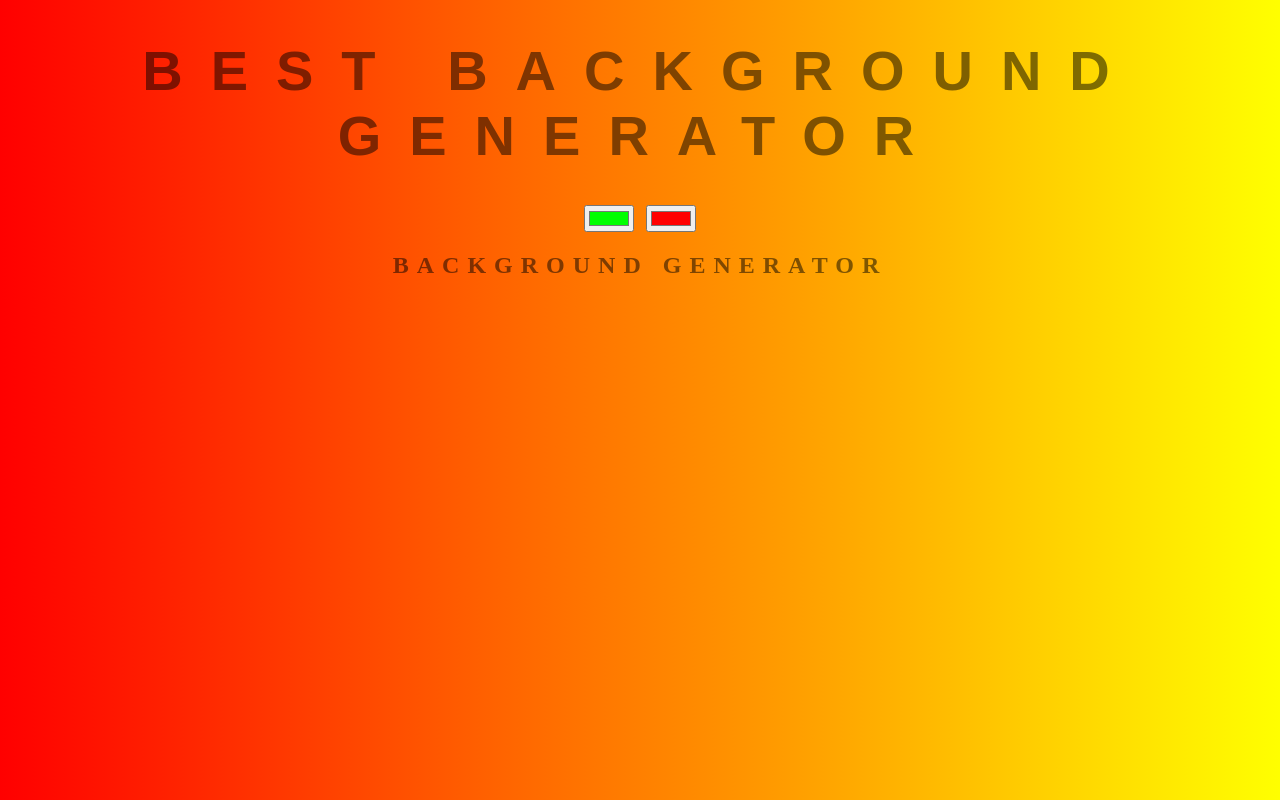
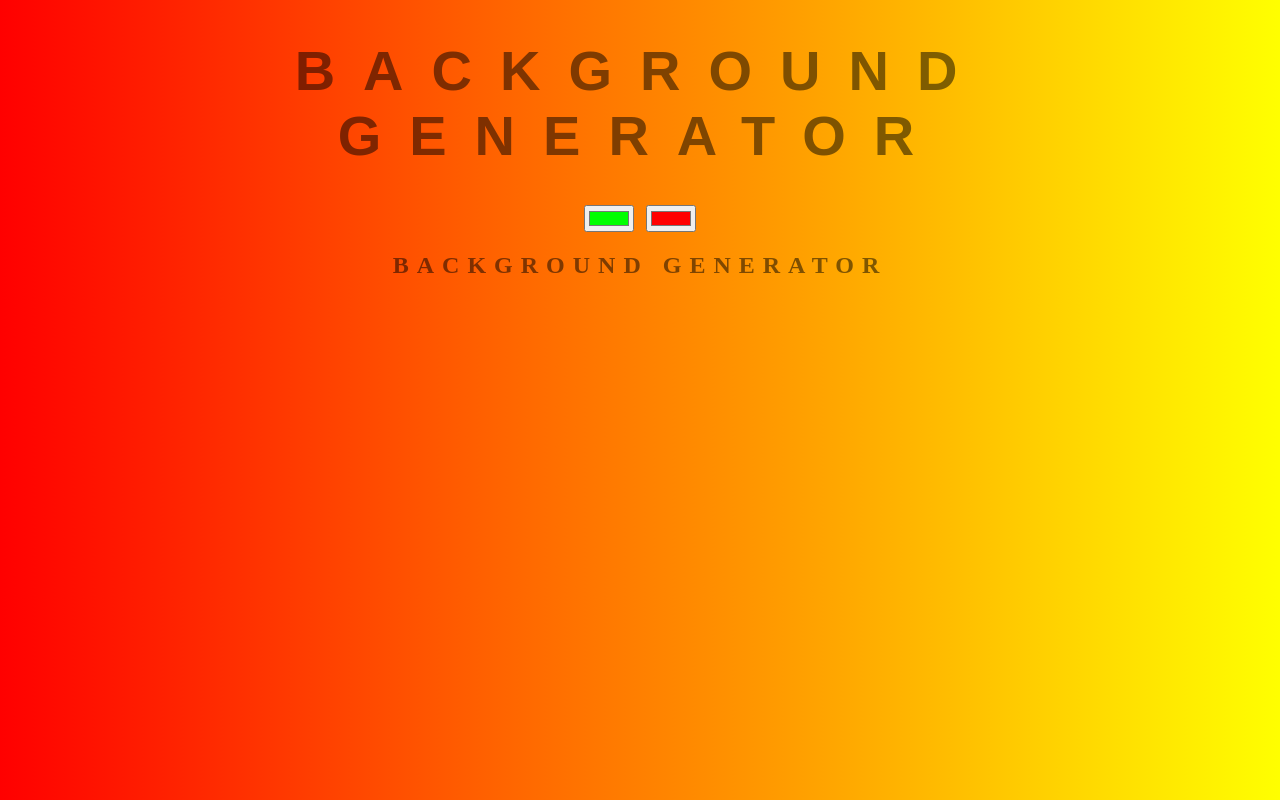
Before and after one commit to DarioGu/background-generator, a plain HTML site: page index.html in a window 1280 px wide. Drawn offline with Linux system fonts and the light colour scheme.

Commit message:
changed heading

```diff
--- a/index.html
+++ b/index.html
@@ -5,7 +5,7 @@
 	<link rel="stylesheet" type="text/css" href="style.css">
 </head>
 <body id="gradient">
-	<h1>Best Background Generator</h1>
+	<h1>Background Generator</h1>
 	<input class="color1" type="color" name="color1" value="#00ff00">
 	<input class="color2" type="color" name="color2" value="#ff0000">
 	<h2>Background Generator</h2>
```
